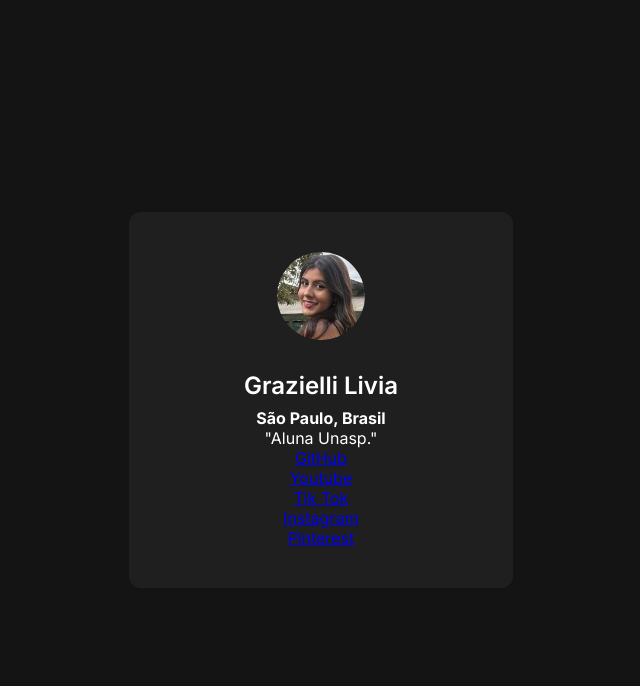
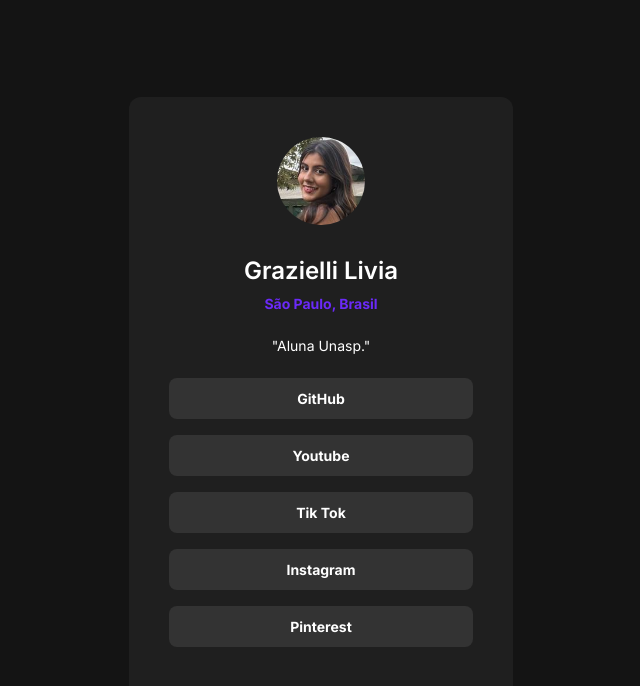
Before and after one commit to grazielli07/Link-Tree., a plain HTML site: page index.html in a window 1280 px wide. Shown: the whole page, without its empty margins (319-959 px from the left). Drawn offline with Linux system fonts and the light colour scheme.

Commit message:
estilização e projeto finalizados

```diff
--- a/index.html
+++ b/index.html
@@ -1,5 +1,5 @@
 <!doctype html>
-<html lang="en">
+<html lang="pt-br">
 <head>
   <meta charset="UTF-8" />
   <meta name="viewport" content="width=device-width, initial-scale=1.0" />
@@ -18,19 +18,19 @@
 
     <ul>
 <li>
-  <a href="https://github.com/grazielli07">GitHub</a>
+  <a href="https://github.com/grazielli07" target="_blank">GitHub</a>
 </li>
 <li>
-  <a href="https://www.youtube.com/@graziellilivia4312">Youtube</a>
+  <a href="https://www.youtube.com/@graziellilivia4312" target="_blank">Youtube</a>
 </li>
 <li>
-  <a href="https://www.tiktok.com/@grazi.livia">Tik Tok</a>
+  <a href="https://www.tiktok.com/@grazi.livia" target="_blank">Tik Tok</a>
 </li>
 <li>
-  <a href="https://www.instagram.com/grazi.livia/">Instagram</a>
+  <a href="https://www.instagram.com/grazi.livia/" target="_blank">Instagram</a>
 </li>
 <li>
-  <a href="https://br.pinterest.com/grazicruz37759/">Pinterest</a>
+  <a href="https://br.pinterest.com/grazicruz37759/" target="_blank">Pinterest</a>
 </li>
     </ul>
   </div>
--- a/style.css
+++ b/style.css
@@ -12,6 +12,8 @@
     --black: #141414;
     --dark-gray: #1F1F1F;
     --white: #FFF;
+    --neon-purple:#6b2af8;
+    --grey: #333;
 }
 body {
     background-color: var(--black);
@@ -54,3 +56,37 @@ ul,li {
 
     list-style: none;
 }
+
+strong{
+
+    color:var(--neon-purple);
+    font-size: 14px;
+
+}
+
+p{
+
+    margin-block: 24px;
+    font-size: 14px;
+}
+
+a{
+
+    display: block;
+    background-color: #333;
+    margin-bottom: 16px;
+    color: #FFF;
+    text-decoration: none;
+    padding: 12px;
+    font-weight: 700;
+    font-size: 14px;
+    border-radius: 8px;
+
+}
+
+a:hover{
+
+    background-color: var(--neon-purple);
+    color: var(--grey);
+    transition: 0.6s;
+}
```
